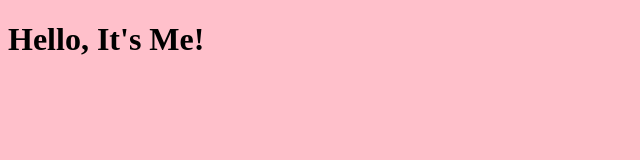
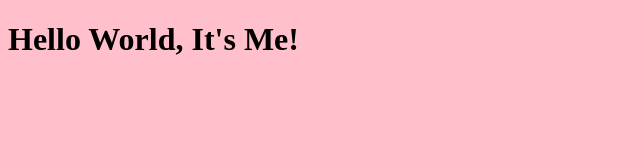
Before and after one commit to marissake/MARISSAKE.github.io, a plain HTML site: page index.html in a window 1280 px wide. Shown: the whole page, without its empty margins (0-640 px from the left). Drawn offline with Linux system fonts and the light colour scheme.

Commit message:
changed h1

```diff
--- a/index.html
+++ b/index.html
@@ -5,6 +5,6 @@
         <link href="https://fonts.googleapis.com/css?family=Poppins" rel="stylesheet">
     </head>
     <body>
-        <h1>Hello, It's Me!</h1>
+        <h1>Hello World, It's Me!</h1>
     </body>
 </html>
```
